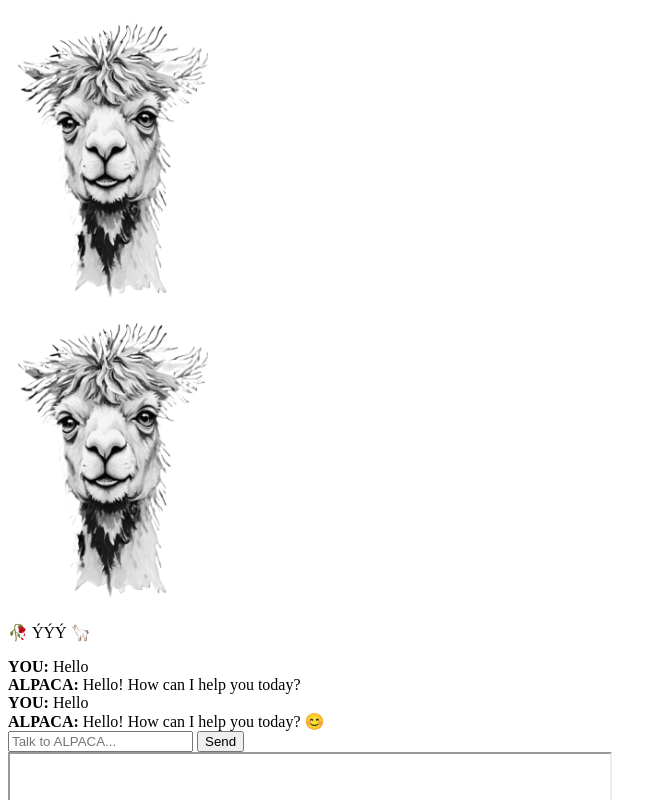
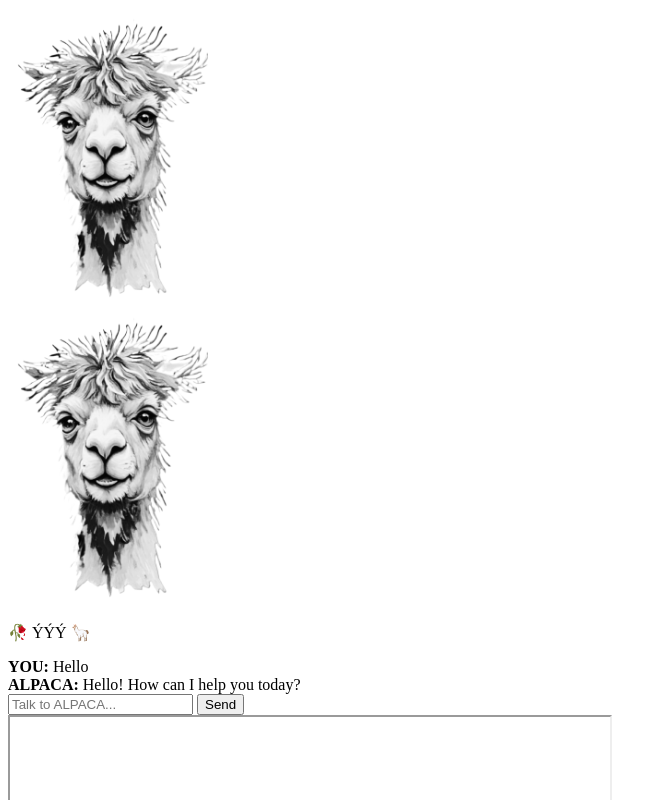
Before and after one commit to Davi-Combs/davi_combs, a plain HTML site: page index.html in a window 1280 px wide. Shown: the top 800 px of the page, without its empty margins (0-667 px from the left). Drawn offline with Linux system fonts and the light colour scheme.

Commit message:
Update index.html

```diff
--- a/index.html
+++ b/index.html
@@ -18,8 +18,6 @@
         <div id="messages">
           <div><strong>YOU:</strong> Hello</div>
           <div><strong>ALPACA:</strong> Hello! How can I help you today?</div>
-          <div><strong>YOU:</strong> Hello</div>
-          <div><strong>ALPACA:</strong> Hello! How can I help you today? 😊</div>
         </div>
         <form id="chatForm" autocomplete="off">
           <input type="text" id="userInput" placeholder="Talk to ALPACA..." required="">
```
